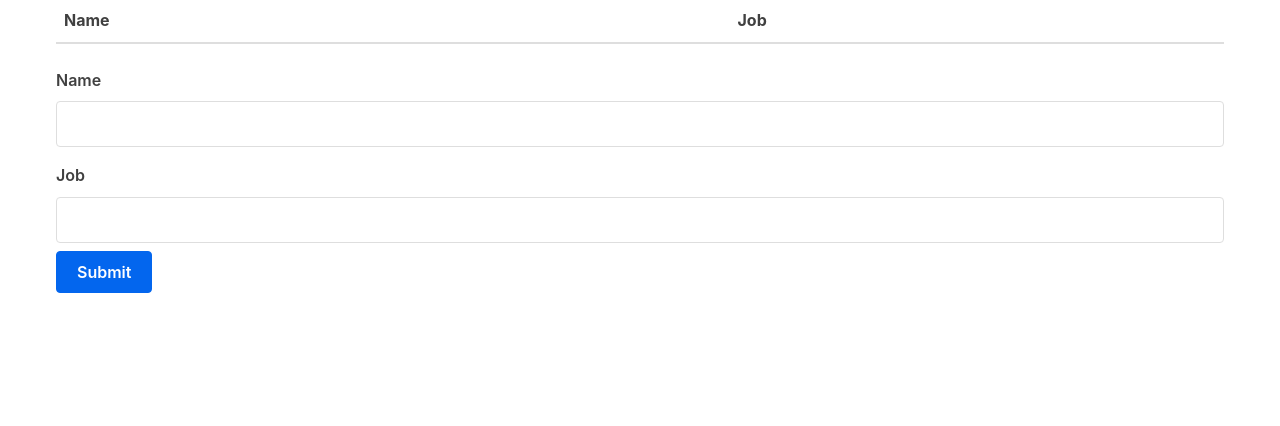
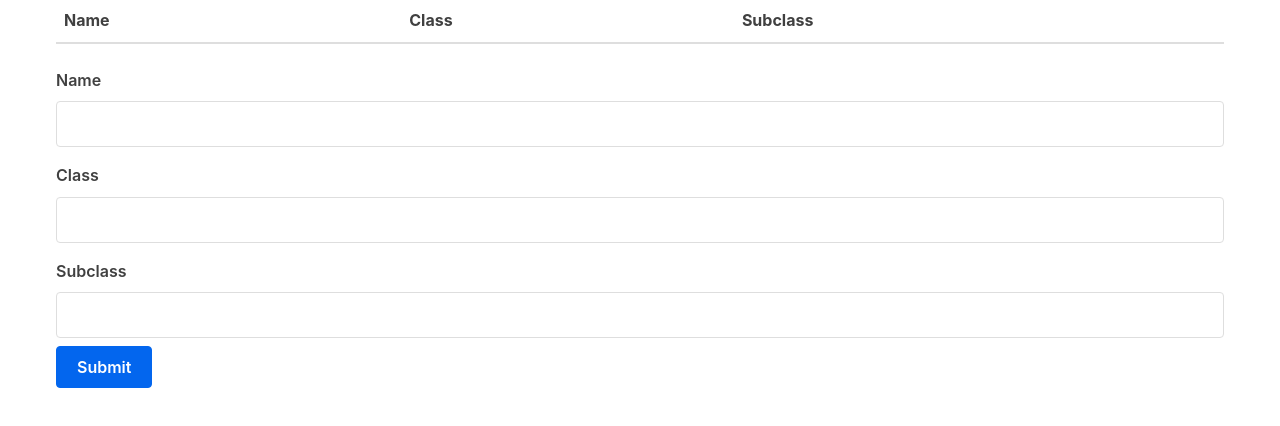
Before and after one commit to tzhiru/csc-307-app, a React (Vite) app in the folder packages/react-frontend/: page / in a window 1280 px wide. Shown: the top 426 px of the page. Built offline with nearby package versions, Linux system fonts and the light colour scheme.

Commit message:
added third column just to see. class/subclass like for ttrpg

```diff
--- a/packages/react-frontend/src/Form.jsx
+++ b/packages/react-frontend/src/Form.jsx
@@ -4,17 +4,20 @@ import React, { useState } from "react";
 function Form(props) {
 	const [person, setPerson] = useState({
 		name: "",
-		job: ""
+		c: "",
+		sc: ""
 	});
 	function handleChange(event) {
 		const { name, value } = event.target;
-		if (name === "job")
-			setPerson({ name: person["name"], job: value });
-		else setPerson({ name: value, job: person["job"] });
+		if (name === "c")
+			setPerson({ name: person["name"], c: value, sc: person["sc"] });
+		else if(name === "sc")
+			setPerson({ name: person["name"], c: person["c"], sc: value});
+		else setPerson({ name: value, job: person["c"], sc: person["sc"] });
 	}
 	function submitForm() {
 		props.handleSubmit(person);
-		setPerson({name:"",job:""});
+		setPerson({name:"",c:"",sc:""});
 	}
 	return (
 	  <form>
@@ -26,12 +29,20 @@ function Form(props) {
 		  value={person.name}
 		  onChange={handleChange}
 		/>
-		<label htmlFor="job">Job</label>
+		<label htmlFor="c">Class</label>
 		<input
 		  type="text"
-		  name="job"
-		  id="job"
-		  value={person.job}
+		  name="c"
+		  id="c"
+		  value={person.c}
+		  onChange={handleChange}
+		/>
+		<label htmlFor="sc">Subclass</label>
+		<input
+		  type="text"
+		  name="sc"
+		  id="sc"
+		  value={person.sc}
 		  onChange={handleChange}
 		/>
 		<input type="button" value="Submit" onClick={submitForm} />
--- a/packages/react-frontend/src/Table.jsx
+++ b/packages/react-frontend/src/Table.jsx
@@ -4,7 +4,8 @@ function TableHeader() {
     <thead>
       <tr>
         <th>Name</th>
-        <th>Job</th>
+        <th>Class</th>
+		<th>Subclass</th>
       </tr>
     </thead>
   );
@@ -14,7 +15,8 @@ function TableBody(props) {
     return (
       <tr key={index}>
   <td>{row.name}</td>
-  <td>{row.job}</td>
+  <td>{row.c}</td>
+  <td>{row.sc}</td>
   <td>
     <button onClick={() => props.removeCharacter(index)}>
       Delete
```
